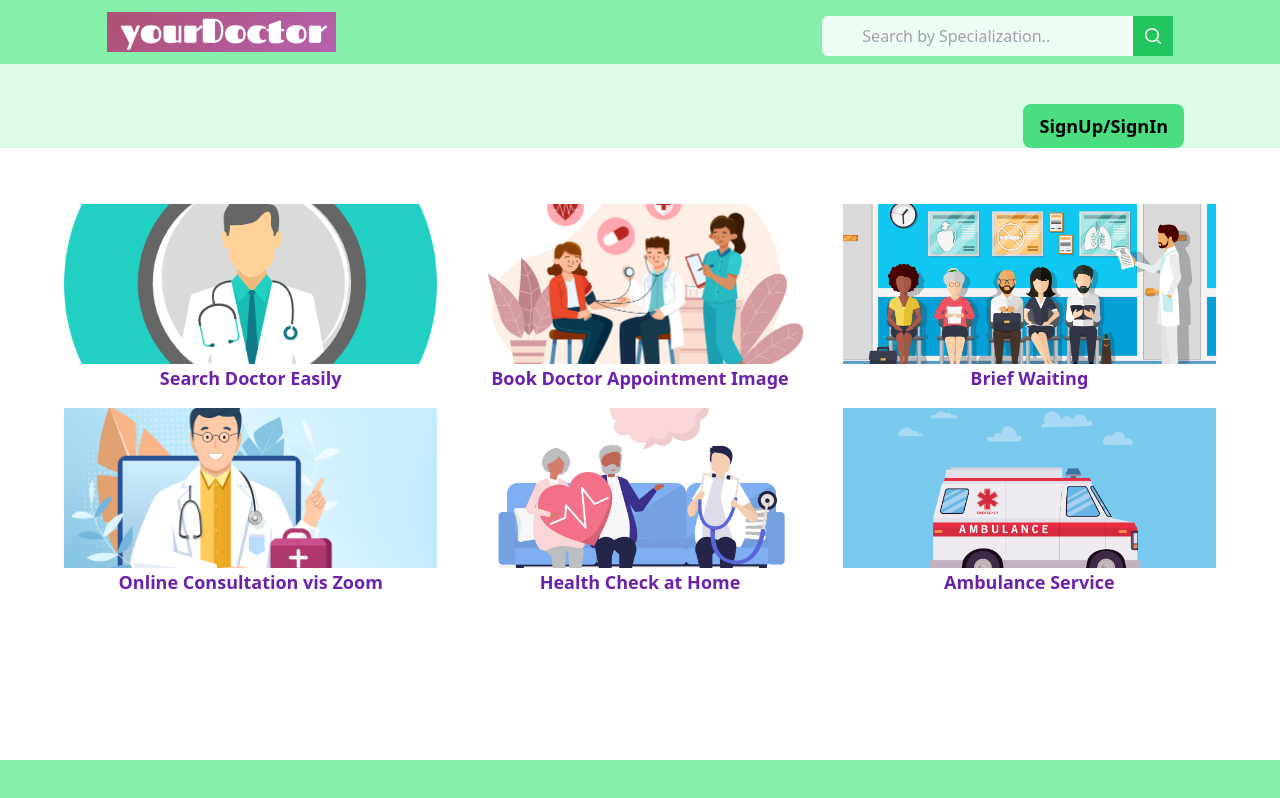
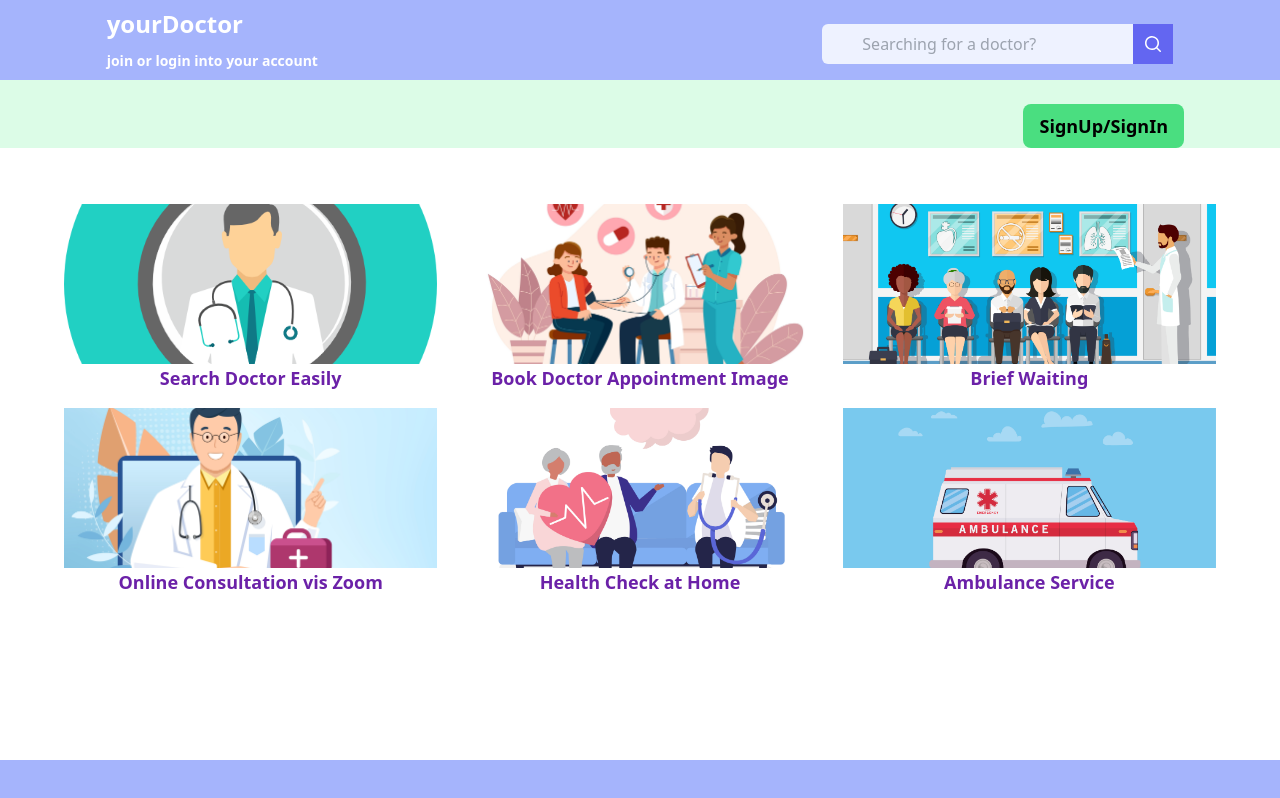
Before and after one commit to ayeshathoi/Software-Sessional-408, a React (Vite) app in the folder react-ts-yourDoctor/: page /#/userHome in a window 1280 px wide. Built offline with nearby package versions, Linux system fonts and the light colour scheme.

Commit message:
change in header and footer

```diff
--- a/react-ts-yourDoctor/src/pages/navbar/footer.tsx
+++ b/react-ts-yourDoctor/src/pages/navbar/footer.tsx
@@ -1,7 +1,9 @@
 function Footer() {
   return (
     <nav>
-      <div className="flex items-center justify-between fixed z-30 w-full py-5 bg-green-300 bottom-0" />
+      <div className="flex items-center justify-between fixed z-30 w-full py-5 bg-indigo-300 bottom-0">
+        <p>{/*THE END*/}</p>
+      </div>
     </nav>
   );
 }
--- a/react-ts-yourDoctor/src/pages/navbar/header.tsx
+++ b/react-ts-yourDoctor/src/pages/navbar/header.tsx
@@ -2,7 +2,6 @@
 import { Link } from 'react-router-dom';
 import { MagnifyingGlassIcon } from '@heroicons/react/20/solid';
 import { ChangeEvent, useState } from 'react';
-import Logo from '@/assets/Logo.png';
 
 function Navbar() {
   const [searchValue, setSearchValue] = useState('');
@@ -16,13 +15,22 @@ function Navbar() {
   };
   return (
     <nav>
-      <div className="flex items-center justify-between fixed top-0 z-30 w-full py-2 bg-green-300">
+      <div className="flex items-center justify-between fixed top-0 z-30 w-full py-2 bg-indigo-300">
         <div className="flex items-center w-5/6 mx-auto">
           <div>
             <Link to="/">
-              <img alt="logo" src={Logo} className="h-10" />
+              <span className="text-2xl font-semibold text-white">
+                yourDoctor
+              </span>
+            </Link>
+            <div className="flex-grow-0 flex-shrink-0 ml-auto mt-2" />
+            <Link to="ProfileOptions">
+              <span className="text-sm font-semibold text-white">
+                join or login into your account
+              </span>
             </Link>
           </div>
+
           {/* Search bar on the right */}
           <form className="flex-grow-0 flex-shrink-0 ml-auto mt-2">
             <div className="max-w-m">
@@ -30,16 +38,16 @@ function Navbar() {
                 <div className="flex-grow flex flex-row w-full">
                   <input
                     type="text"
-                    placeholder="Search by Specialization.."
+                    placeholder="Searching for a doctor?"
                     value={searchValue}
                     onChange={handleChange}
                     required
-                    className="w-full rounded-md rounded-r-none bg-green-50 px-10 py-2 h-15"
+                    className="w-full rounded-md rounded-r-none bg-indigo-50 px-10 py-2 h-15"
                   />
                   <button
                     type="submit"
                     onClick={handleSearchIconClick}
-                    className=" text-white px-2.5 text-lg font-semibold bg-green-500 py-2 h-15"
+                    className=" text-white px-2.5 text-lg font-semibold bg-indigo-500 py-2 h-15"
                   >
                     <MagnifyingGlassIcon className="h-5 w-5" />
                   </button>
```
